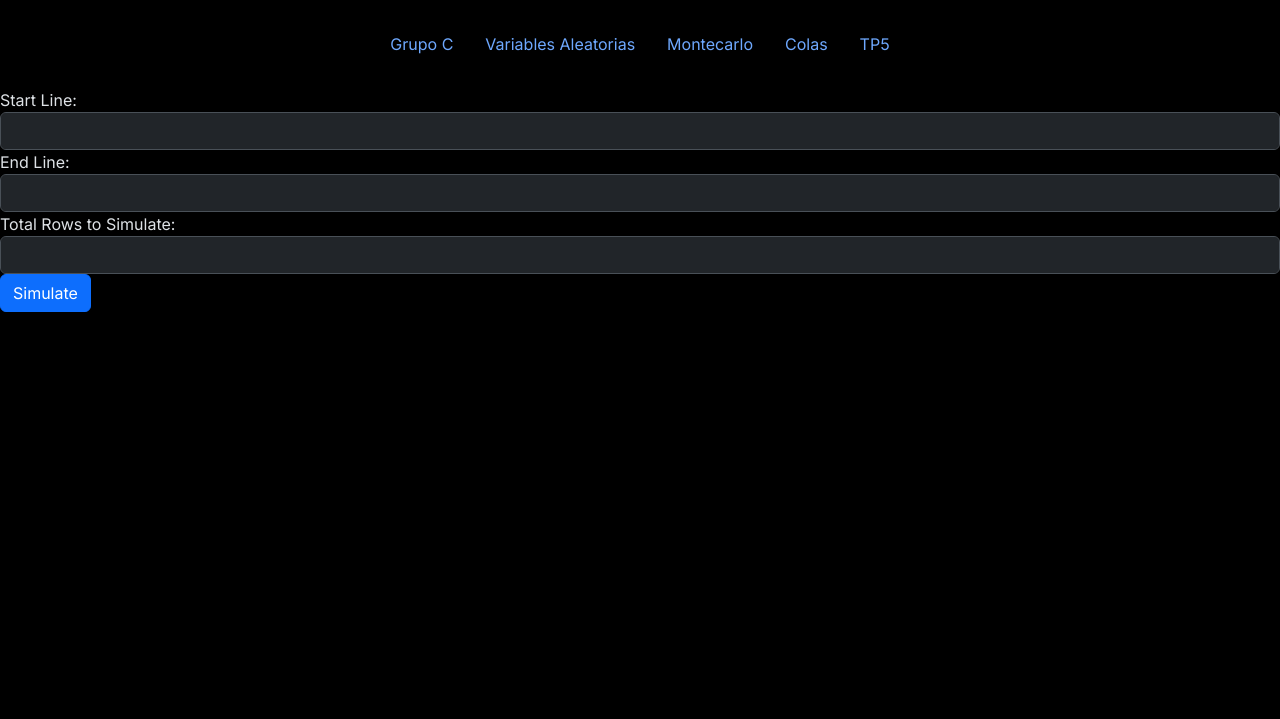
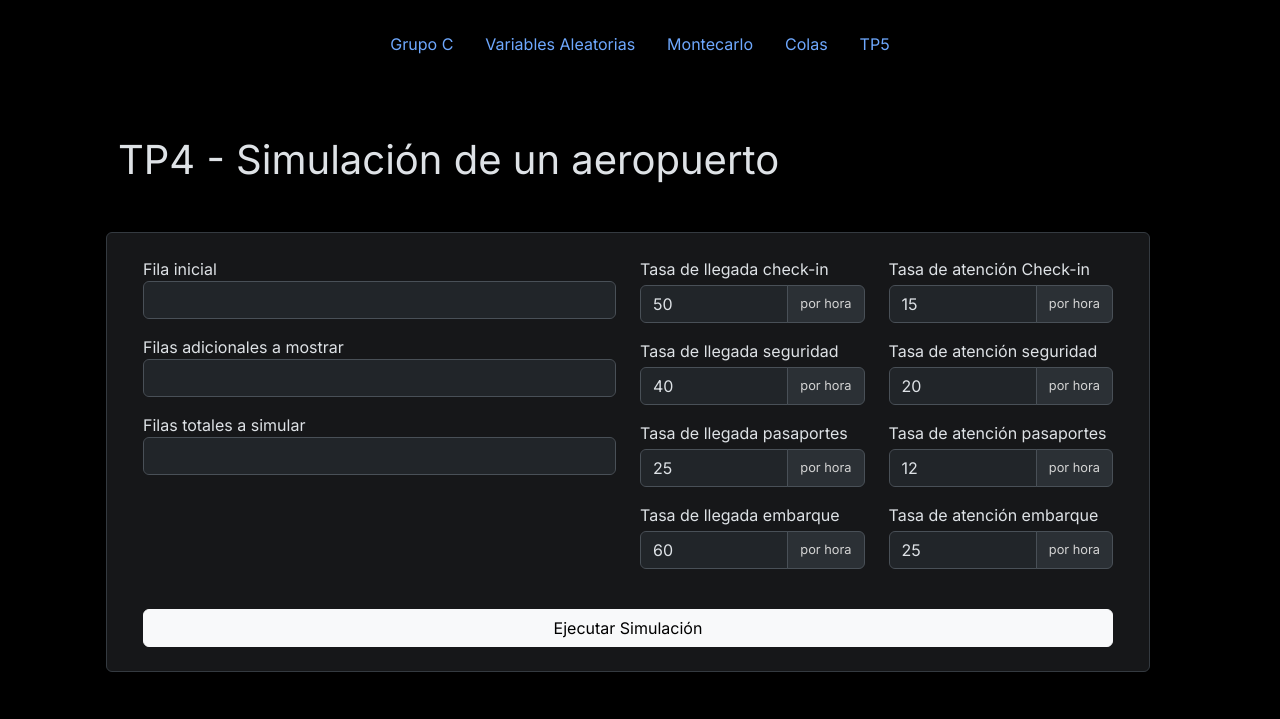
Before and after one commit to TomiMalamud/simulacion, a Flask app: template app/templates/tp4.html in a window 1280 px wide. Shown: the top 719 px of the page. Run offline with Flask 3, Linux system fonts and the light colour scheme; the template is opened without the code that fills it, so the values that code supplies are empty.

Commit message:
nuevos inputs - no funcionan

```diff
--- a/app/templates/tp4.html
+++ b/app/templates/tp4.html
@@ -1,24 +1,201 @@
-{% extends 'base.html' %}
-{% block content %}
-
+{% extends 'base.html' %} {% block content %}
+<div class="container p-5 w-80">
+  <h1>TP4 - Simulación de un aeropuerto</h1>
   <form method="GET" action="/tp4">
-  <div class="form-group">
-    <label for="start_line">Start Line:</label>
-    <input type="number" id="start_line" name="start_line" class="form-control" required>
+    <div
+      class="rounded border border-dark-subtle bg-secondary-subtle p-4 mt-5 container row"
+    >
+      <div class="col-md-6">
+        <div class="form-group mb-3">
+          <label for="start_line">Fila inicial</label>
+          <input
+            type="number"
+            id="start_line"
+            name="start_line"
+            class="form-control"
+            required
+            value="{{ request.args.get('start_line', '') }}"
+          />
         </div>
-  <div class="form-group">
-    <label for="end_line">End Line:</label>
-    <input type="number" id="end_line" name="end_line" class="form-control" required>
+        <div class="form-group mb-3">
+          <label for="end_line">Filas adicionales a mostrar</label>
+          <input
+            type="number"
+            id="end_line"
+            name="end_line"
+            class="form-control"
+            required
+            value="{{ request.args.get('end_line', '') }}"
+          />
         </div>
-  <div class="form-group">
-    <label for="total_rows">Total Rows to Simulate:</label>
-    <input type="number" id="total_rows" name="total_rows" class="form-control" required>
+        <div class="form-group mb-3">
+          <label for="total_rows">Filas totales a simular</label>
+          <input
+            type="number"
+            id="total_rows"
+            name="total_rows"
+            class="form-control"
+            required
+            value="{{ request.args.get('total_rows', '') }}"
+          />
         </div>
-  <button type="submit" class="btn btn-primary">Simulate</button>
+      </div>
+      <div class="col-md-6">
+        <div class="row">
+          <div class="form-group col-6 mb-3">
+            <label for="checkin_arrivals">Tasa de llegada check-in</label>
+            <div class="input-group mt-1">
+              <input
+                class="form-control"
+                type="number"
+                id="checkin_arrivals"
+                name="checkin_arrivals"
+                value="50"
+              />
+              <span
+                class="input-group-text"
+                style="font-size: 0.8em; color: lightgray"
+                >por hora</span
+              >
+            </div>
+          </div>
+          <div class="form-group col-6 mb-3">
+            <label for="ends_checkin">Tasa de atención Check-in</label>
+            <div class="input-group mt-1">
+              <input
+                class="form-control"
+                type="number"
+                id="ends_checkin"
+                name="ends_checkin"
+                value="15"
+              />
+              <span
+                class="input-group-text"
+                style="font-size: 0.8em; color: lightgray"
+                >por hora</span
+              >
+            </div>
+          </div>
+        </div>
+        <div class="row">
+          <div class="form-group col-6 mb-3">
+            <label for="security_arrivals">Tasa de llegada seguridad</label>
+            <div class="input-group mt-1">
+              <input
+                class="form-control"
+                type="number"
+                id="security_arrivals"
+                name="security_arrivals"
+                value="40"
+              />
+              <span
+                class="input-group-text"
+                style="font-size: 0.8em; color: lightgray"
+                >por hora</span
+              >
+            </div>
+          </div>
+          <div class="form-group col-6 mb-3">
+            <label for="ends_security">Tasa de atención seguridad</label>
+            <div class="input-group mt-1">
+              <input
+                class="form-control"
+                type="number"
+                id="ends_security"
+                name="ends_security"
+                value="20"
+              />
+              <span
+                class="input-group-text"
+                style="font-size: 0.8em; color: lightgray"
+                >por hora</span
+              >
+            </div>
+          </div>
+        </div>
+        <div class="row">
+          <div class="form-group col-6 mb-3">
+            <label for="passport_arrivals">Tasa de llegada pasaportes</label>
+            <div class="input-group mt-1">
+              <input
+                class="form-control"
+                type="number"
+                id="passport_arrivals"
+                name="passport_arrivals"
+                value="25"
+              />
+              <span
+                class="input-group-text"
+                style="font-size: 0.8em; color: lightgray"
+                >por hora</span
+              >
+            </div>
+          </div>
+          <div class="form-group col-6 mb-3">
+            <label for="ends_passport">Tasa de atención pasaportes</label>
+            <div class="input-group mt-1">
+              <input
+                class="form-control"
+                type="number"
+                id="ends_passport"
+                name="ends_passport"
+                value="12"
+              />
+              <span
+                class="input-group-text"
+                style="font-size: 0.8em; color: lightgray"
+                >por hora</span
+              >
+            </div>
+          </div>
+        </div>
+        <div class="row">
+          <div class="form-group col-6 mb-3">
+            <label for="checkin_arrivals">Tasa de llegada embarque</label>
+            <div class="input-group mt-1">
+              <input
+                class="form-control"
+                type="number"
+                id="checkin_arrivals"
+                name="checkin_arrivals"
+                value="60"
+              />
+              <span
+                class="input-group-text"
+                style="font-size: 0.8em; color: lightgray"
+                >por hora</span
+              >
+            </div>
+          </div>
+          <div class="form-group col-6 mb-3">
+            <label for="ends_boarding">Tasa de atención embarque</label>
+            <div class="input-group mt-1">
+              <input
+                class="form-control"
+                type="number"
+                id="ends_boarding"
+                name="ends_boarding"
+                value="25"
+              />
+              <span
+                class="input-group-text"
+                style="font-size: 0.8em; color: lightgray"
+                >por hora</span
+              >
+            </div>
+          </div>
+        </div>
+      </div>
+      <div class="col-12 mt-4">
+        <button type="submit" class="btn w-100 btn-light">
+          Ejecutar Simulación
+        </button>
+      </div>
+    </div>
   </form>
 
   {% if data %}
-<table class="table table-bordered mt-4">
+  <table class="table table-bordered position-absolute start-0 mt-4">
     <thead class="text-center">
       <tr>
         <th rowspan="3">Event</th>
@@ -192,5 +369,5 @@
     </tbody>
   </table>
   {% endif %}
-
+</div>
 {% endblock %}
```
Also changed, not shown: app/tp4.py (+4 -6 lines). Lines whose indentation alone changed are shown as unchanged.
